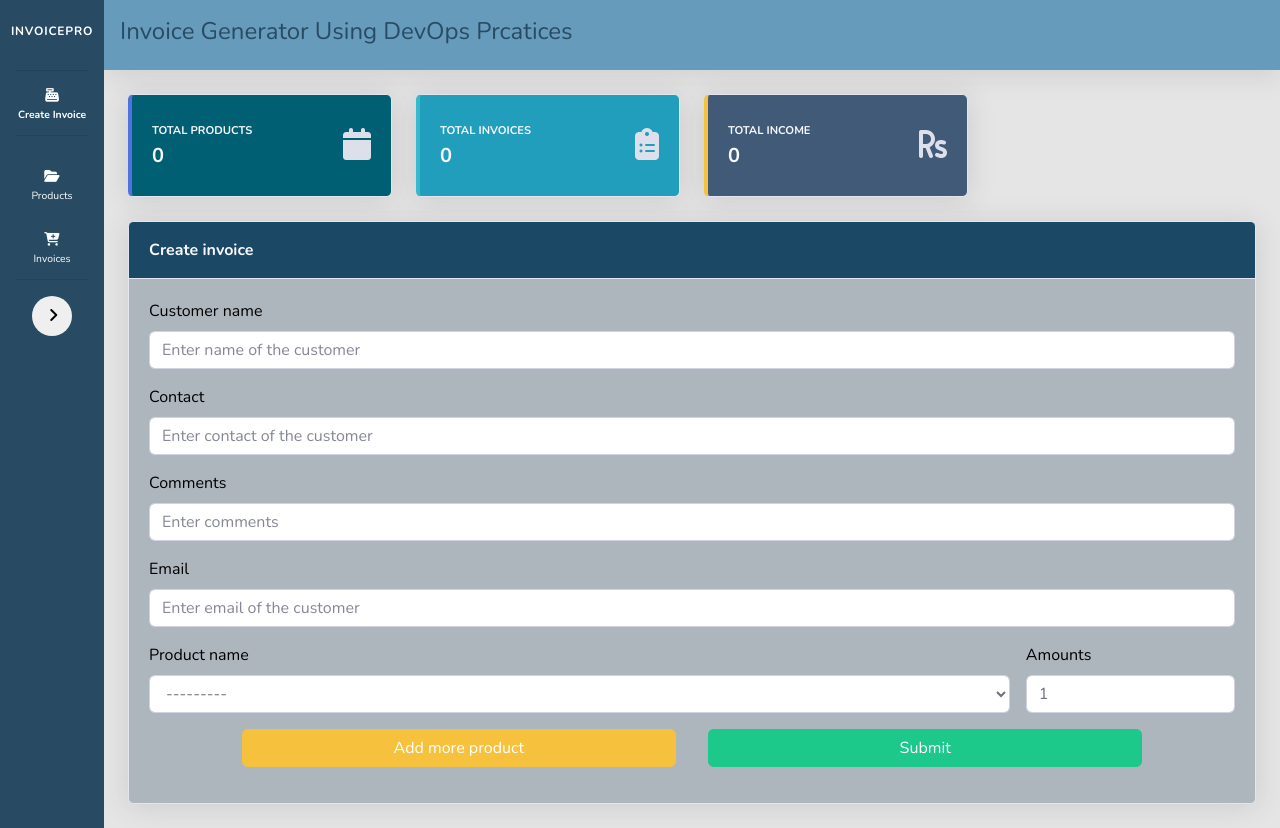
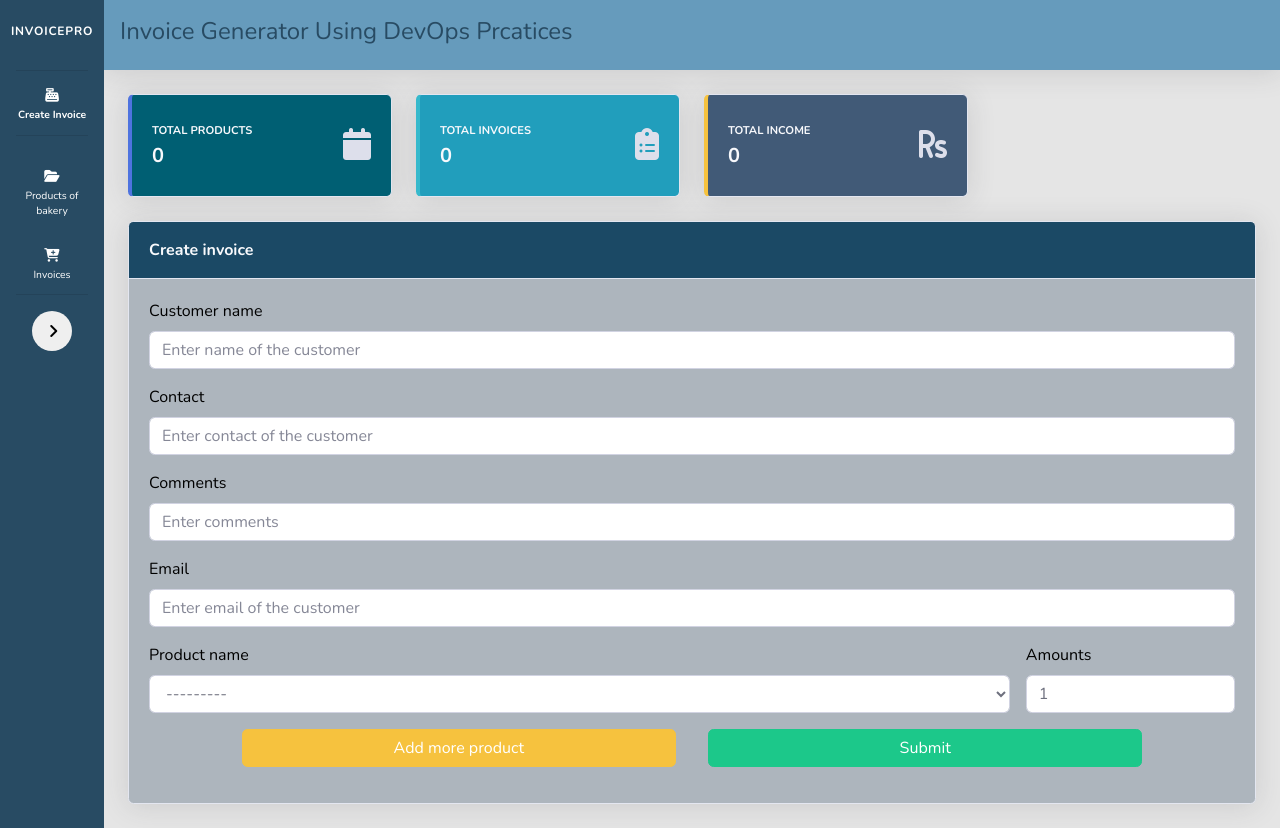
Before and after one commit to saitejanci/InvoicePro, a Django app: page / in a window 1280 px wide. Run offline with Django 4.2, Linux system fonts and the light colour scheme; data that the repository does not hold is empty; some libraries are stand-ins or nearby versions.

Commit message:
changes
changes

```diff
--- a/invoice/templates/invoice/base/base.html
+++ b/invoice/templates/invoice/base/base.html
@@ -70,7 +70,7 @@
                 <a class="nav-link collapsed" href="#" data-toggle="collapse" data-target="#collapseTwo"
                     aria-expanded="true" aria-controls="collapseTwo">
                     <i style="color: white;" class="fas fa-folder-open"></i>
-                    <span style="color: white;">Products</span>
+                    <span style="color: white;">Products of bakery</span>
                 </a>
                 <div id="collapseTwo" class="collapse" aria-labelledby="headingTwo" data-parent="#accordionSidebar">
                     <div class="bg-white py-2 collapse-inner rounded">
--- a/invoice/views.py
+++ b/invoice/views.py
@@ -11,6 +11,9 @@ def getTotalIncome():
     totalIncome = 0
     for curr in allInvoice:
         totalIncome += curr.total
+
+
+
     return totalIncome
 
 
```
